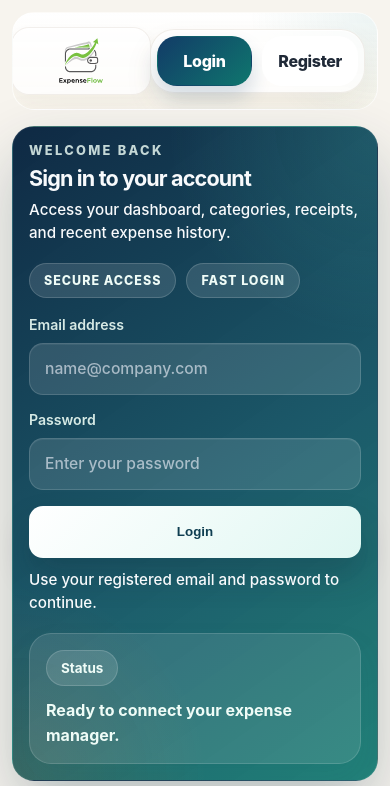
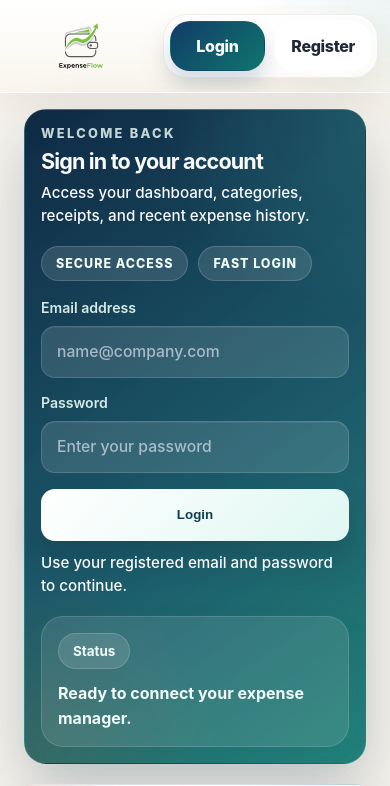
Before and after one commit to mistrydarshan222/Expense-manager, an Angular app in the folder frontend/: page / in a window 390 px wide. Shown: the top 786 px of the page. Built offline with nearby package versions, Linux system fonts and the light colour scheme.

Commit message:
working on mobile header

```diff
--- a/frontend/src/app/app.html
+++ b/frontend/src/app/app.html
@@ -35,18 +35,15 @@
   <header class="topbar" [class.topbar-logged-out]="!store.token()">
     <a class="brand" routerLink="/" aria-label="Go to ExpenseFlow home" (click)="closeMobileMenu()">
       <img class="brand-logo" src="transparent-logo.svg" alt="ExpenseFlow logo" />
+      @if (store.token()) {
+        <span class="mobile-brand-copy">
+          <strong>Expense<span>Flow</span></strong>
+          <small>{{ mobileHeaderTitle() }}</small>
+        </span>
+      }
     </a>
 
     @if (store.token()) {
-      <div class="mobile-header-copy">
-        <span class="mobile-header-kicker">
-          <span class="mobile-header-dot" aria-hidden="true"></span>
-          ExpenseFlow
-        </span>
-        <strong>{{ mobileHeaderTitle() }}</strong>
-        <span class="mobile-header-subtitle">{{ mobileHeaderSubtitle() }}</span>
-      </div>
-
       <button
         type="button"
         class="mobile-menu-button"
--- a/frontend/src/app/app.scss
+++ b/frontend/src/app/app.scss
@@ -327,7 +327,7 @@
   background: var(--text-primary);
 }
 
-.mobile-header-copy {
+.mobile-brand-copy {
   display: none;
 }
 .profile-copy strong {
@@ -1383,7 +1383,7 @@ button:hover,
 
 @media (max-width: 640px) {
   .shell {
-    padding: 12px 12px 96px;
+    padding: 0 0 96px;
   }
 
   .action-feedback-banner {
@@ -1399,6 +1399,26 @@ button:hover,
     border-radius: 22px;
   }
 
+  .topbar {
+    max-width: none;
+    margin-inline: 0;
+    border-radius: 0;
+  }
+
+  .panel,
+  .app-footer,
+  .dashboard-shell,
+  .profile-panel,
+  .auth-grid,
+  .dashboard-top-grid,
+  .dashboard-main-grid,
+  .summary-grid,
+  .workspace-grid,
+  .receipt-review-grid {
+    width: calc(100% - 24px);
+    margin-inline: auto;
+  }
+
   .app-footer {
     margin-top: 20px;
     padding: 16px;
@@ -1422,23 +1442,20 @@ button:hover,
     grid-template-columns: minmax(0, 1fr) auto;
     align-items: center;
     gap: 10px;
-    padding: 14px;
+    padding: 14px 14px 12px;
     margin-bottom: 14px;
     position: relative;
     overflow: hidden;
+    border-inline: 0;
+    border-top: 0;
     background:
-      radial-gradient(circle at top right, rgba(15, 118, 110, 0.16), transparent 38%),
-      radial-gradient(circle at bottom left, rgba(249, 115, 22, 0.1), transparent 30%),
-      linear-gradient(180deg, rgba(255, 255, 255, 0.99) 0%, rgba(249, 245, 237, 0.94) 100%);
+      radial-gradient(circle at top right, rgba(15, 118, 110, 0.14), transparent 34%),
+      linear-gradient(180deg, rgba(255, 255, 255, 0.99) 0%, rgba(249, 245, 237, 0.96) 100%);
+    box-shadow: 0 14px 30px rgba(105, 84, 49, 0.08);
   }
 
   .topbar:not(.topbar-logged-out)::before {
-    content: '';
-    position: absolute;
-    inset: 0 0 auto 0;
-    height: 4px;
-    background: linear-gradient(90deg, rgba(18, 59, 103, 0.9) 0%, rgba(20, 184, 166, 0.85) 100%);
-    opacity: 0.9;
+    display: none;
   }
 
   .topbar-logged-out {
@@ -1485,73 +1502,44 @@ button:hover,
     height: 50px;
   }
 
+  .topbar:not(.topbar-logged-out) .brand-logo {
+    display: none;
+  }
+
   .brand {
     justify-content: flex-start;
     min-width: 0;
     padding-top: 0;
-    padding: 8px 10px;
-    border-radius: 18px;
-    background: rgba(255, 255, 255, 0.72);
-    border: 1px solid rgba(194, 181, 164, 0.2);
-    box-shadow:
-      inset 0 1px 0 rgba(255, 255, 255, 0.92),
-      0 10px 18px rgba(105, 84, 49, 0.06);
-  }
-
-  .mobile-header-copy {
+    padding: 0;
+    background: transparent;
+    border: 0;
+    box-shadow: none;
+    gap: 10px;
+  }
+
+  .mobile-brand-copy {
     min-width: 0;
     display: grid;
-    gap: 4px;
-    padding: 11px 13px;
-    border: 1px solid rgba(194, 181, 164, 0.18);
-    border-radius: 20px;
-    background:
-      radial-gradient(circle at top right, rgba(15, 118, 110, 0.18), transparent 46%),
-      linear-gradient(180deg, rgba(255, 255, 255, 0.98) 0%, rgba(247, 241, 232, 0.86) 100%);
-    box-shadow:
-      inset 0 1px 0 rgba(255, 255, 255, 0.9),
-      0 14px 24px rgba(105, 84, 49, 0.08);
-  }
-
-  .mobile-header-kicker {
-    display: inline-flex;
-    align-items: center;
-    gap: 7px;
-    color: var(--accent);
-    font-size: 0.68rem;
+    gap: 2px;
+  }
+
+  .mobile-brand-copy strong {
+    color: var(--text-primary);
+    font-size: 1.22rem;
     font-weight: 800;
-    letter-spacing: 0.16em;
-    text-transform: uppercase;
-  }
-
-  .mobile-header-dot {
-    width: 8px;
-    height: 8px;
-    border-radius: 999px;
-    background: linear-gradient(135deg, #123b67 0%, #14b8a6 100%);
-    box-shadow: 0 0 0 4px rgba(20, 184, 166, 0.12);
-    flex: 0 0 auto;
-  }
-
-  .mobile-header-copy strong {
-    min-width: 0;
-    color: var(--text-primary);
-    font-size: 1.08rem;
     line-height: 1.02;
-    letter-spacing: -0.03em;
-    white-space: nowrap;
-    overflow: hidden;
-    text-overflow: ellipsis;
-  }
-
-  .mobile-header-subtitle {
+    letter-spacing: -0.04em;
+  }
+
+  .mobile-brand-copy strong span {
+    color: #67c55b;
+  }
+
+  .mobile-brand-copy small {
     color: var(--text-secondary);
-    font-size: 0.78rem;
+    font-size: 0.88rem;
     font-weight: 600;
-    line-height: 1.25;
-    white-space: nowrap;
-    overflow: hidden;
-    text-overflow: ellipsis;
+    line-height: 1.2;
   }
 
   .topbar:not(.topbar-logged-out) .mobile-menu-button {
@@ -1636,20 +1624,18 @@ button:hover,
 
   .topbar:not(.topbar-logged-out) .profile-chip {
     padding: 6px;
-    border-radius: 18px;
-    background:
-      radial-gradient(circle at top right, rgba(20, 184, 166, 0.16), transparent 48%),
-      rgba(255, 255, 255, 0.88);
-    border-color: rgba(194, 181, 164, 0.22);
-    box-shadow:
-      inset 0 1px 0 rgba(255, 255, 255, 0.96),
-      0 12px 22px rgba(105, 84, 49, 0.08);
+    border-radius: 999px;
+    background: transparent;
+    border-color: transparent;
+    box-shadow: none;
   }
 
   .topbar:not(.topbar-logged-out) .profile-avatar {
-    width: 40px;
-    height: 40px;
-    box-shadow: 0 10px 18px rgba(20, 184, 166, 0.16);
+    width: 42px;
+    height: 42px;
+    background: linear-gradient(135deg, #effcf7 0%, #dff4ef 100%);
+    color: #4d6b57;
+    box-shadow: none;
   }
 
   .topbar:not(.topbar-logged-out) .profile-copy {
@@ -1667,8 +1653,8 @@ button:hover,
   }
 
   .topbar:not(.topbar-logged-out) {
-    grid-template-columns: auto minmax(0, 1fr) auto;
-    gap: 10px;
+    grid-template-columns: minmax(0, 1fr) auto;
+    gap: 12px;
     align-items: center;
   }
 
```
